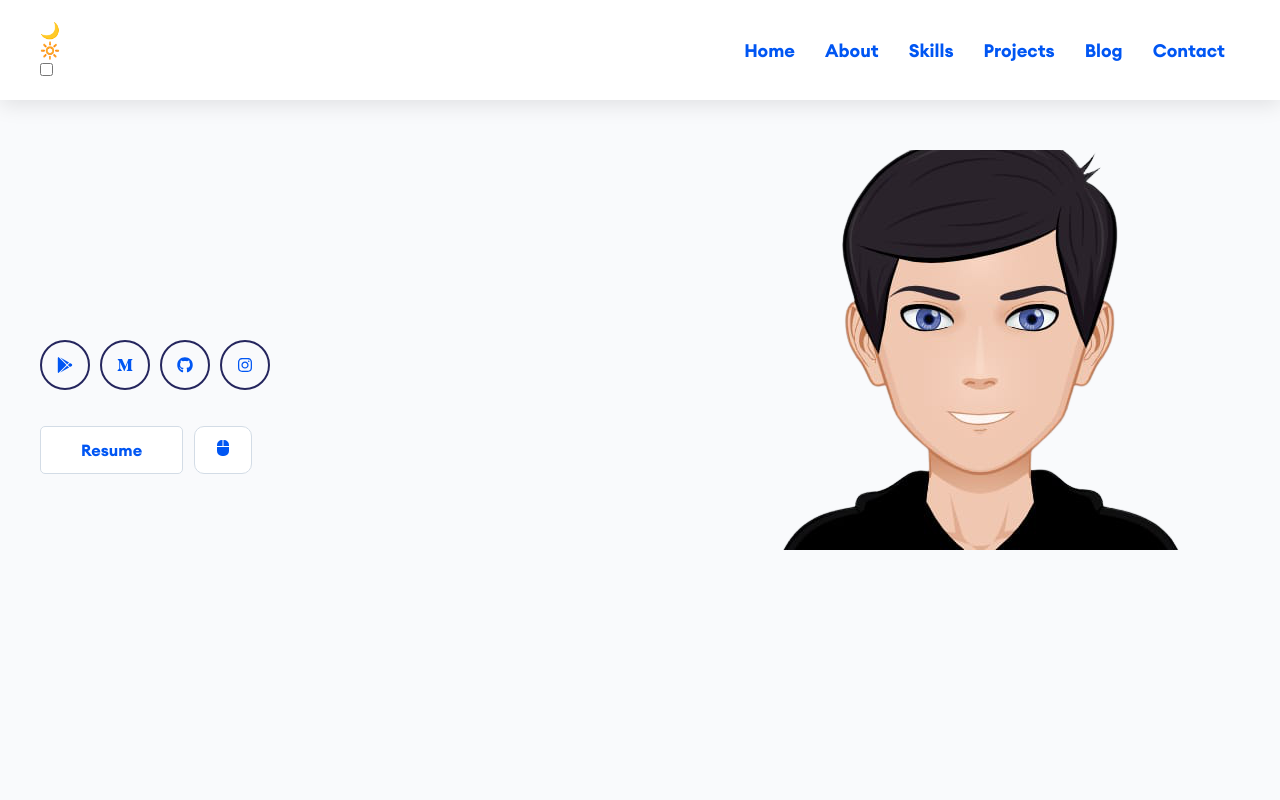
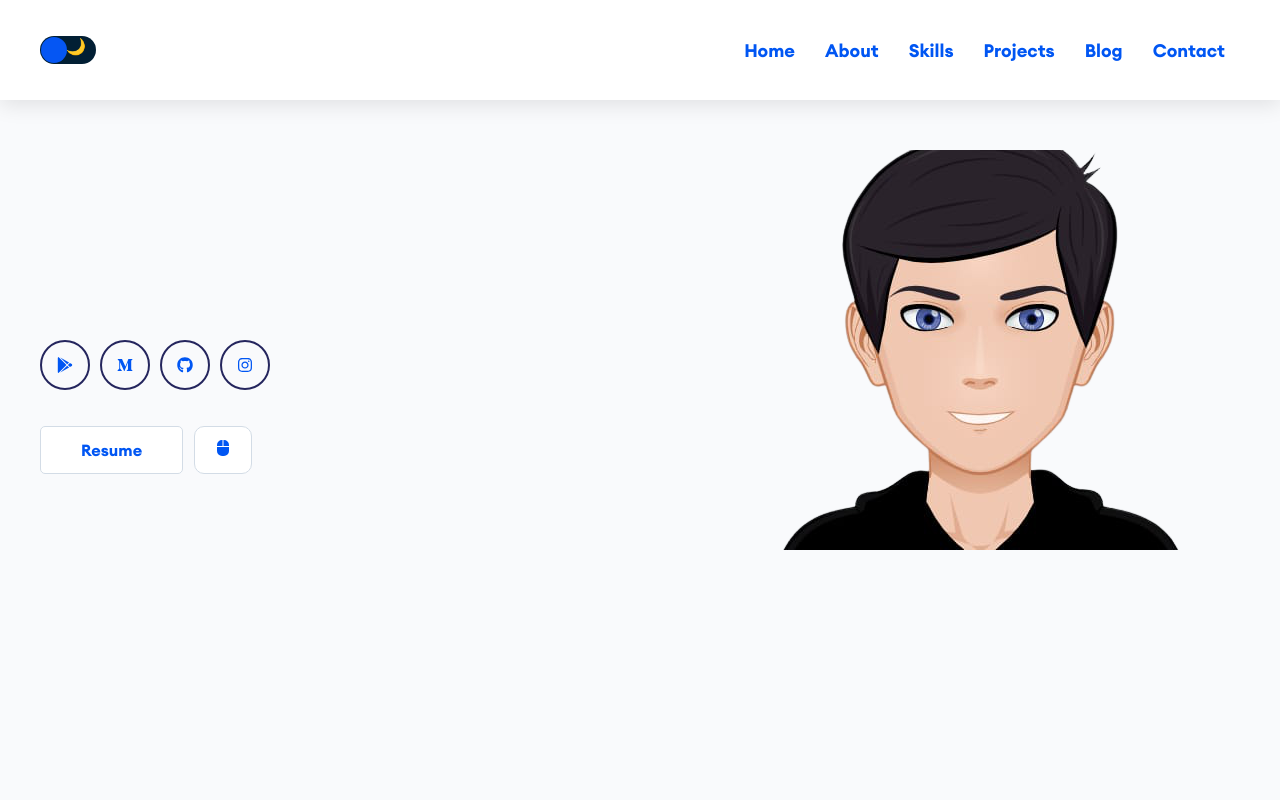
Before and after one commit to RivaanRanawat/portfolio-website, a React (Create React App) app: page / in a window 1280 px wide. Shown: the top 800 px of the page. Built offline with nearby package versions, Linux system fonts and the light colour scheme; no server answers; the database is empty; a web font is replaced by a local one.

Commit message:
designing the toggle switch

```diff
--- a/package.json
+++ b/package.json
@@ -8,6 +8,7 @@
     "@testing-library/user-event": "^7.2.1",
     "animate.css": "^4.1.1",
     "axios": "^0.21.1",
+    "bootstrap": "^4.6.0",
     "firebase": "^8.2.1",
     "github-repo-display-react": "^1.0.2",
     "lodash": "^4.17.20",
@@ -20,7 +21,7 @@
     "react-router-dom": "^5.2.0",
     "react-scripts": "^4.0.3",
     "react-scroll": "^1.8.1",
-    "react-toggle": "^4.1.1",
+    "react-switch": "^6.0.0",
     "react-wow": "^1.0.0"
   },
   "scripts": {
--- a/src/App.css
+++ b/src/App.css
@@ -423,20 +423,6 @@ body {
 }
 .contactCircles li:hover {
   background: #ff4a57;
-}
-.toggle {
-  position: fixed;
-  top: 20px;
-  right: 25px;
-  background: #000;
-  color: #fff;
-  width: 50px;
-  height: 50px;
-  border-radius: 50%;
-  cursor: pointer;
-  align-items: center;
-  justify-content: center;
-  display: none;
 }
 @media (max-width: 765px) {
   .container {
@@ -1118,47 +1104,3 @@ textarea.input1 + .shadow-input1 {
 a:link {
   text-decoration: none;
 }
-
-.toggleee {
-  position: absolute;
-  cursor: pointer;
-  top: 20px;
-  right: 25px;
-  font-size: 150%;
-}
-
-.toggleee:before {
-  content: '☀️';
-}
-
-.toggleee.active:before {
-  content: '🌒';
-}
-
-.toggle.animate {
-  animation: animate .3s cubic-bezier(0.4, 0.0, 0.2, 1);
-}
-
-@keyframes animate {
-  0%   { transform: scale(1); }
-  50%  { transform: scale(0); }
-  100% { transform: scale(1); }
-}
-
-.wave {
-  position: absolute;
-  top: 35px;
-  right: 40px;
-  border-radius: 100%;
-  width: 2px;
-  height: 2px;
-  display: block;
-  z-index: -1;
-  box-shadow: 0 0 0 0 #212121;
-  transition: box-shadow .3s cubic-bezier(0.4, 0.0, 0.2, 1);
-}
-
-.wave.active {
-  background: #212121;
-  box-shadow: 0 0 0 9999px #212121;
-}
--- a/src/components/DarkToggle.js
+++ b/src/components/DarkToggle.js
@@ -1,7 +1,6 @@
 import React, { useState, useEffect } from "react";
-import Toggle from "react-toggle";
 import { useMediaQuery } from "react-responsive";
-
+import Switch from "react-switch";
 const DARK_CLASS = "dark";
 
 export const DarkToggle = () => {
@@ -26,14 +25,23 @@ export const DarkToggle = () => {
   }, [isDark]);
 
   return (
-    <div className="toogle">
-      <Toggle
+    /* {<Toggle
         className="DarkToggle"
         checked={isDark}
         onChange={(event) => setIsDark(event.target.checked)}
         icons={{ checked: "🌙", unchecked: "🔆" }}
         aria-label="Dark mode"
-      />
-    </div>
+      />} */
+    <Switch
+      className="DarkToggle"
+      checked={isDark}
+      onChange={(event) => setIsDark(event)}
+      checkedIcon="🔆"
+      uncheckedIcon="🌙"
+      onColor="#fff"
+      offColor="#021F34"
+      offHandleColor="#0556f3"
+      onHandleColor="#00AAF2"
+    />
   );
 };
--- a/src/components/Home.js
+++ b/src/components/Home.js
@@ -1,7 +1,7 @@
 import React, { useEffect, useState } from "react";
 import "../App.css";
 import Banner from "./Banner";
-import Nav from "./Nav";
+import Navi from "./Nav";
 import Projects from "./Projects";
 import About from "./About";
 import Skills from "./Skills";
@@ -140,7 +140,7 @@ const Home = () => {
         </div>
       ) : (
         <div>
-          <Nav />
+          <Navi />
           <div>
             <span class="toggleee"></span>
             <span class="wave"></span>
```
Also changed, not shown: 1 other file (tests, documents, lock files or other folders).
